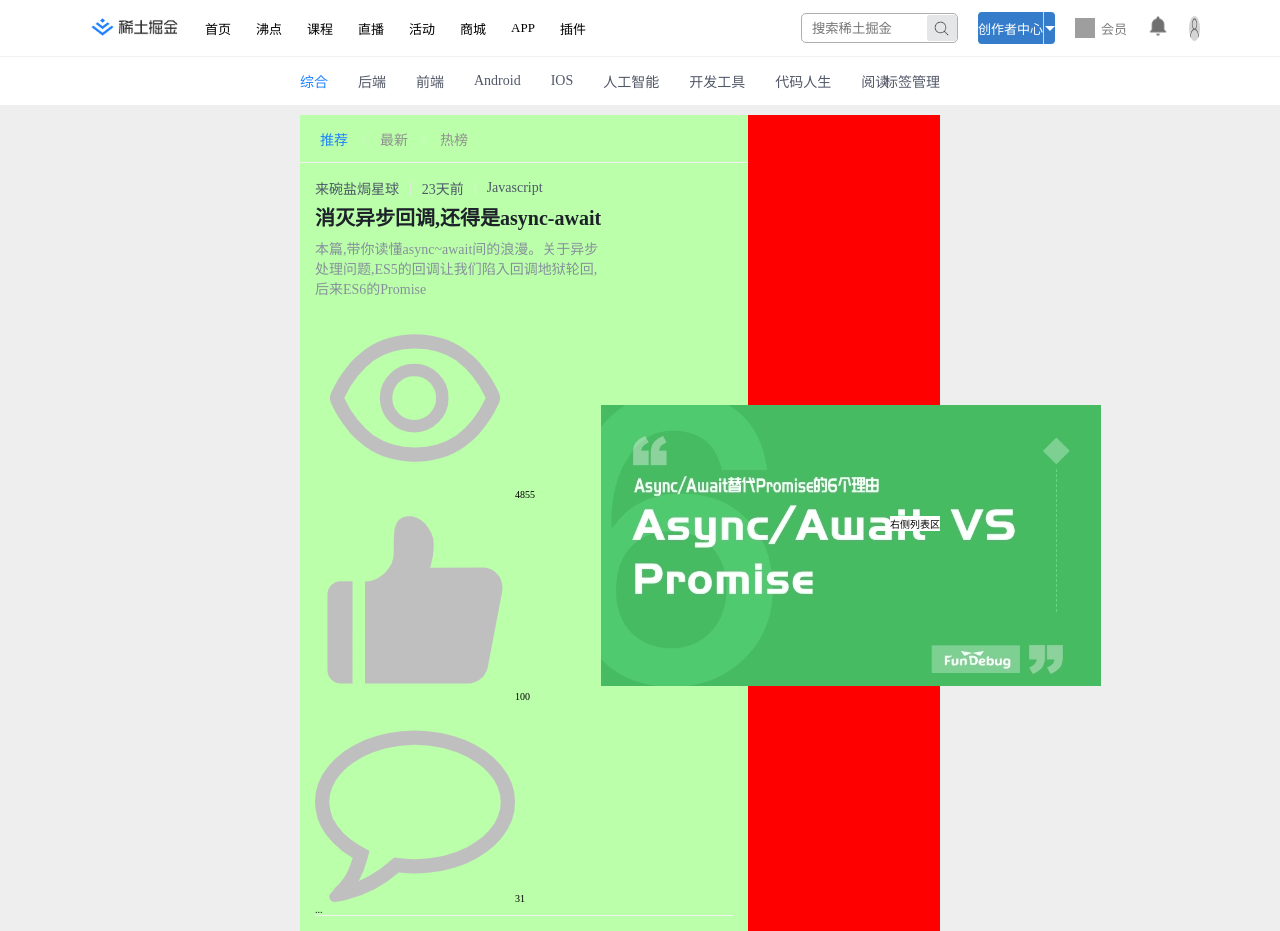
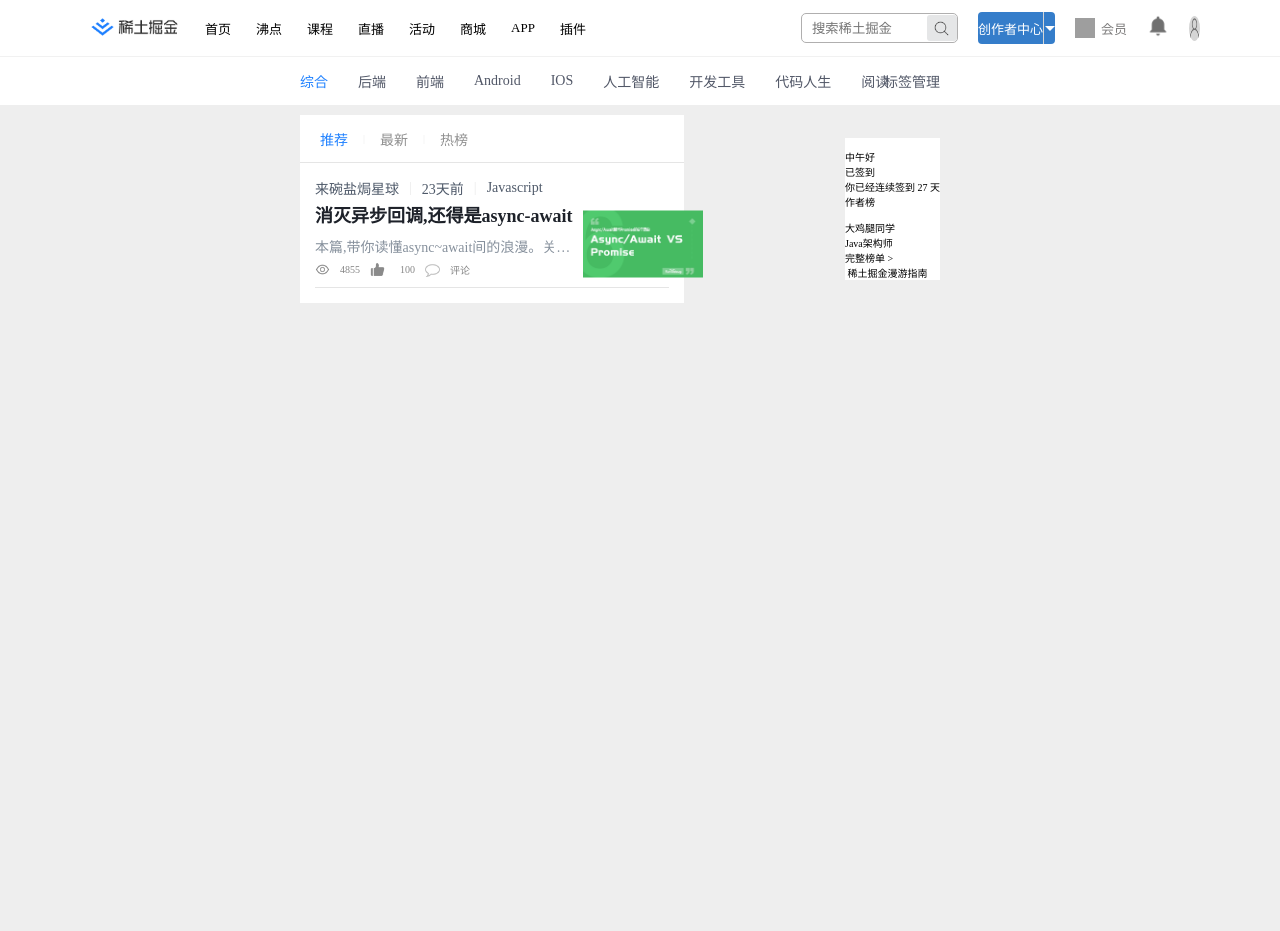
Before and after one commit to 25HA/Byte-item, a Vue app in the folder juejin/: page /IndexView_Content in a window 1280 px wide. After the commit the page ends 800 px from the top, so only its background shows below. Built offline with nearby package versions, Linux system fonts and the light colour scheme; grey boxes are pictures that could not be loaded.

Commit message:
IndexView

```diff
--- a/juejin/src/views/IndexView_Content.vue
+++ b/juejin/src/views/IndexView_Content.vue
@@ -24,36 +24,99 @@
                 <div class="item">Javascript</div>
               </div>
               <div class="article_title">消灭异步回调,还得是async-await</div>
-              <div class="article_breif">本篇,带你读懂async~await间的浪漫。关于异步处理问题,ES5的回调让我们陷入回调地狱轮回,后来ES6的Promise</div>
+              <div
+                class="article_breif"
+              >本篇,带你读懂async~await间的浪漫。关于异步处理问题,ES5的回调让我们陷入回调地狱轮回,后来ES6的Promise带我们走向光明。</div>
               <div class="article_show">
                 <div class="show_eyes">
-                    <img src="../assets/IndexView_shallow_eye.png" alt="浏览">
+                  <img src="../assets/IndexView_dark_eye.png" alt="浏览" />
                   <span>4855</span>
                 </div>
                 <div class="show_thumbs">
-                    <img src="../assets/IndexView_shallow_thumb.png" alt="点赞">
+                  <img src="../assets/IndexView_dark_thumb.png" alt="点赞" />
                   <span>100</span>
                 </div>
                 <div class="show_comments">
-                    <img src="../assets/IndecView_shallow_comment-o.png" alt="评论">
-                    <span>31</span>
+                  <img src="../assets/IndecView_shallow_comment-o.png" alt="评论" />
+                  <span>评论</span>
                 </div>
-                <div class="show_more">
-                    ...
-                </div>
-
               </div>
             </div>
 
             <div class="article_image">
-              <img src="../assets/IndexView_article_cover.webp" alt="cover">
+              <img src="../assets/IndexView_article_cover.webp" alt="cover" />
             </div>
           </div>
         </div>
       </div>
 
       <!-- 右侧列表 -->
-      <div class="content_list">右侧列表区</div>
+      <div class="content_list">
+        <!-- 签到信息 -->
+        <div class="list_attendance_wrap">
+          <div class="list_attendance">
+            <div class="attendance_top">
+              <div class="top_logo">
+                <img src alt />
+              </div>
+              <div class="top_hello">
+                <span>中午</span>好
+              </div>
+              <div class="top_result">已签到</div>
+            </div>
+            <div class="attendance_bottom">
+              你已经连续签到
+              <span>27</span> 天
+            </div>
+          </div>
+        </div>
+
+        <!-- 掘金相关活动以及掘金app -->
+        <div class="list_about_wrap">
+          <div class="about_activity_wrap"></div>
+          <div class="about_books_wrap"></div>
+          <div class="about_app_wrap"></div>
+        </div>
+
+        <!-- 作者榜 -->
+        <div class="list_author_wrap">
+          <div class="author_title">
+            <img src alt />
+            <span>作者榜</span>
+          </div>
+
+          <div class="author_list">
+            <div class="author_icon">
+              <img src alt />
+            </div>
+            <div class="author_info">
+              <div class="info_nickname">
+                大鸡腿同学
+                <span class="info_level">
+                  <img src alt />
+                </span>
+              </div>
+              <div class="info_status">Java架构师</div>
+            </div>
+          </div>
+
+          <div class="author_more">
+            完整榜单
+            <span>></span>
+          </div>
+        </div>
+
+        <!-- 稀土掘金指南 -->
+        <div class="list_introduce_wrap">
+          <div class="introduce_juejin">
+            <img src alt />
+            稀土掘金漫游指南
+          </div>
+        </div>
+
+        <!-- 掘金详细信息 -->
+        <div class="list_detail_wrap"></div>
+      </div>
     </div>
   </div>
 </template>
@@ -73,20 +136,22 @@
   display: flex;
   justify-content: start;
 }
+// 之间内容
 .content_wrap {
   width: 50%;
   margin-left: 30rem;
-  background-color: red;
+  // background-color: red;
   display: flex;
   justify-content: space-between;
   align-items: center;
   margin-top: 1rem;
   //   中间内容区
   .content_main {
-    width: 70%;
+    width: 60%;
     display: flex;
     flex-direction: column;
-    background-color: #bfa;
+    background-color: #ffffff;
+    margin-right: 3rem;
     .topbar {
       width: 100%;
       height: 4.8rem;
@@ -94,7 +159,7 @@
       box-sizing: border-box;
       display: flex;
       align-items: center;
-      border-bottom: 1px solid #f1f1f1;
+      border-bottom: 1px solid #e5e5e5;
       .item {
         font-size: 1.4rem;
         margin-right: 1.5rem;
@@ -117,47 +182,90 @@
       width: 100%;
       padding: 1.5rem;
       box-sizing: border-box;
-        .article_content{
+      // background-color: #ff6700;
+      .article_content {
+        width: 100%;
         display: flex;
         justify-content: space-between;
         align-items: center;
-            border-bottom: 1px solid #f1f1f1;
-            .article_info{
-                width: 70%;
+        border-bottom: 1px solid #e5e5e5;
+        .article_info {
+          // width: 75%;
+          flex: 1;
           // background-color: #ff6799;
+          margin-right: 1rem;
           display: flex;
           flex-direction: column;
-                .article_topbar{
+          .article_topbar {
             width: 100%;
             display: flex;
             align-items: center;
-                    .item{
+            .item {
               font-size: 1.4rem;
-                        color: #4E5969;
+              color: #4e5969;
               margin-right: 1rem;
             }
-                    .line{
-                        color: #EAEAEA;
+            .line {
+              color: #eaeaea;
             }
-                    .username:hover{
+            .username:hover {
               cursor: pointer;
               color: #1e80ff;
             }
           }
-                .article_title{
+          .article_title {
             width: 100%;
-                    font-size: 2rem;
+            font-size: 1.8rem;
             font-weight: 600;
-                    color: #1D2129;
+            // background-color: #fff;
+            color: #1d2129;
             line-height: 2;
+            // 超过一行打点
             white-space: nowrap;
             overflow: hidden;
             text-overflow: ellipsis;
           }
-                .article_breif{
+          .article_breif {
             width: 100%;
+            // background-color: #fff;
             font-size: 1.4rem;
-                    color: #86909C;
+            color: #86909c;
+            line-height: 2;
+            // 超过两行打点
+            display: -webkit-box;
+            overflow: hidden;
+            -webkit-box-orient: vertical;
+            /* 指定行 */
+            -webkit-line-clamp: 1;
+          }
+          .article_show {
+            display: flex;
+            align-items: center;
+            margin-bottom: 1rem;
+            .show_eyes,
+            .show_thumbs,
+            .show_comments {
+              width: 4.5rem;
+              // background-color: #bfa;
+              margin-right: 1rem;
+              display: flex;
+              align-items: center;
+              justify-content: space-between;
+              img {
+                width: 1.5rem;
+                margin-right: 0.3rem;
+              }
+              span {
+                color: #868686;
+              }
+            }
+          }
+        }
+        .article_image {
+          position: relative;
+          transform: translateY(18%);
+          img {
+            width: 12rem;
           }
         }
       }
@@ -166,6 +274,7 @@
   //   右侧列表
   .content_list {
     background-color: #fff;
+    height: 100%;
   }
 }
 </style>
```
Lines whose indentation alone changed are shown as unchanged.
